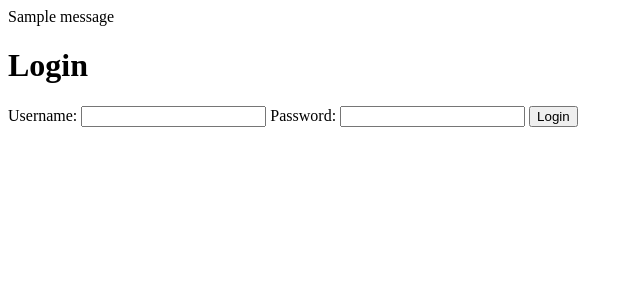
After one commit to norrismei/bgvillage_marketplace, a Flask app: page /login in a window 1280 px wide. The commit adds this page. Shown: the top 300 px of the page, without its empty margins (0-640 px from the left). Run offline with Flask 2, Linux system fonts and the light colour scheme; tables that the repository leaves empty hold one stand-in row (values such as "Sample post"); one stand-in notice (Sample message) is shown; some libraries are stand-ins or nearby versions.

Commit message:
Completed login/logout routes

```diff
--- a/server.py
+++ b/server.py
@@ -24,33 +24,94 @@ app.jinja_env.undefined = StrictUndefined
 
 #     return render_template('root.html')
 
+@app.route('/login')
+def show_login():
+    """View login page"""
+
+    return render_template('login.html')
+
+
+@app.route('/handle-login', methods=['POST'])
+def handle_login():
+    """Log user into site"""
+
+    username = request.form['username']
+    password = request.form['password']
+
+    user = crud.lookup_user(username)
+    if not user:
+        print(f"Reached if not user")
+        flash("No account with this username. Please sign up.")
+        return redirect('/login')
+
+    if password == crud.get_password(username):
+        session['current_user'] = username
+        return redirect(f"/users/{username}")
+    else:
+        flash("Wrong password. Please try again.")
+        return redirect('/login')
+
+
+@app.route('/logout')
+def handle_logout():
+    """Logs user out of site"""
+
+    del session['current_user']
+
+    flash("You've successfully logged out.")
+    return redirect('/login')
+
+
 @app.route('/')
 def show_homepage():
     """View homepage"""
 
+
     return render_template('homepage.html')
+
+@app.route('/users/')
+def redirect_to_user_page():
+    """Redirects to current user's page"""
+
+    if 'current_user' not in session:
+        flash('Please log in first')
+        return redirect('/login')
+    else:
+        username = session['current_user']
+        return redirect(f'/users/{username}')
 
 
 @app.route('/users/<username>')
 def show_user_page(username):
     """View user's personal page"""
 
-    return render_template('user_page.html', username=username)
+    if 'current_user' not in session:
+        flash('Please log in first')
+        return redirect('/login')
+    else:
+        return render_template('user_page.html', username=username)
 
 
 @app.route('/games')
 def show_all_games():
     """View all games from database"""
 
-    return render_template('all_games.html')
+    if 'current_user' not in session:
+        flash('Please log in first')
+        return redirect('/login')
+    else:
+        return render_template('all_games.html')
 
 
 @app.route('/marketplace')
 def show_all_listings():
     """View all games from database"""
 
-    return render_template('marketplace.html')
-
+    if 'current_user' not in session:
+        flash('Please log in first')
+        return redirect('/login')
+    else:
+        return render_template('marketplace.html')
 
 
 @app.route('/api/add-game', methods=['POST'])
@@ -110,7 +171,9 @@ def search_atlas_games():
 def show_user_own_games():
     """Return JSON for list of user's owned games"""
 
-    own_games = helper.get_user_own_games(username="norrism3")
+    username = session['current_user']
+
+    own_games = helper.get_user_own_games(username)
 
     return jsonify(own_games)
 
@@ -119,7 +182,9 @@ def show_user_own_games():
 def show_available_to_sell():
     """Return JSON for list of user's games available to sell"""
 
-    able_to_sell = helper.get_user_games_able_to_sell(username="norrism3")
+    username = session['current_user']
+
+    able_to_sell = helper.get_user_games_able_to_sell(username)
 
     return jsonify(able_to_sell)
 
@@ -128,9 +193,7 @@ def show_available_to_sell():
 def show_user_listed_games():
     """Return JSON for list of user's games for sale"""
 
-    username = request.args.get("username")
-    if username == None:
-        username = "norrism3"
+    username = session['current_user']
 
     listed_games = helper.get_user_listed_games(username)
 
@@ -142,9 +205,10 @@ def get_marketplace_listings():
     """Return JSON for all listings from all users"""
 
     search_terms = request.args.get("search_terms")
+    username = session['current_user']
 
     listed_games = helper.search_marketplace_listings(
-                   search_terms, username="norrism3")
+                   search_terms, username)
 
     return jsonify(listed_games)
 
@@ -154,7 +218,7 @@ def filter_listings_by_username(username):
     """Return JSON for all listings filtered by username"""
 
     # Replace with user in session in the future
-    user = "norrism3"
+    user = session['current_user']
     selected_username = username
 
     filtered_listings = helper.filter_listings_by_username(
@@ -186,7 +250,9 @@ def lookup_seller_email():
 def show_user_want_games():
     """Return JSON for list of games user wants"""
 
-    wanted_games = helper.get_user_wanted_games(username="norrism3")
+    username = session['current_user']
+
+    wanted_games = helper.get_user_wanted_games(username)
 
     return jsonify(wanted_games)
 
--- a/static/js/marketplace.js
+++ b/static/js/marketplace.js
@@ -136,6 +136,7 @@ listingsTable.on('click', '.game-name', (event) => {
 
 
 close.on('click', (event) => {
+    console.log("close clicked")
     modal.hide();
     $('.list-details').empty();
 })
--- a/static/js/userPage.js
+++ b/static/js/userPage.js
@@ -119,6 +119,7 @@ function displaySellView() {
 // Load Own games view on first load of the page
 displayOwnView();
 
+
 // Show the user's own games upon clicking on Own button
 $('#own-button').on('click', () => {
     displayOwnView();
--- a/templates/base.html
+++ b/templates/base.html
@@ -5,6 +5,8 @@
       {% block title %}{% endblock %}
     </title>
 
+{#     <link rel="stylesheet"
+          href="http://maxcdn.bootstrapcdn.com/bootstrap/3.3.4/css/bootstrap.css"/> #}
     <link rel="stylesheet" href="/static/css/style.css">
 
     <script src="https://code.jquery.com/jquery-3.5.1.js" integrity="sha256-QWo7LDvxbWT2tbbQ97B53yJnYU3WhH/C8ycbRAkjPDc=" crossorigin="anonymous"></script>
@@ -14,6 +16,9 @@
   </head>
 
   <body>
+    {% for message in get_flashed_messages() %}
+    <div class="alert alert-warning">{{ message }}</div>
+    {% endfor %}
     {% block body %}
     {% endblock %}
   </body>
--- /dev/null
+++ b/templates/login.html
@@ -0,0 +1,18 @@
+{% extends 'base.html' %}
+{% block title %}Login{% endblock %}
+
+{% block js %}
+{% endblock %}
+
+
+{% block body %}
+<h1>Login</h1>
+
+<form action="/handle-login" method="POST">
+  <label for="username-input">Username: </label>
+  <input type="text" name="username" id="username-input">
+  <label for="password-input">Password: </label>
+  <input type="text" name="password" id="password-input">
+  <button type="submit">Login</button>
+</form>
+{% endblock %}
--- a/templates/marketplace.html
+++ b/templates/marketplace.html
@@ -6,7 +6,7 @@
 
 
 {% block body %}
-<a href="/users/norrism3">Return to user's page</a>
+<a href="/users/">Return to user's page</a>
 <h1>Marketplace</h1>
 <section id="listings-search">
   <form action="/" id="listings-search-form">
@@ -55,6 +55,7 @@
     <div class="modal-body">
       <p class="list-details" id="list-img"></p>
       <h2 class="list-details" id="list-game-name"></h2>
+      <p class="list-details" id="list-rec"></p>
       <p class="list-details" id="list-condition"></p>
       <p class="list-details" id="list-price"></p>
       <p class="list-details" id="list-msrp"></p>
--- a/templates/user_page.html
+++ b/templates/user_page.html
@@ -7,6 +7,7 @@
 {% block body %}
 <a href="/marketplace">Visit the Marketplace</a>
 <h1>{{ username }}'s Home</h1>
+<a href="/logout"><button>Logout</button></a>
 
 <section>
   <h2>Board Game Shelf</h2>
```
Also changed, not shown: crud.py (+18 -1 lines), helper.py (+20 -3 lines).
